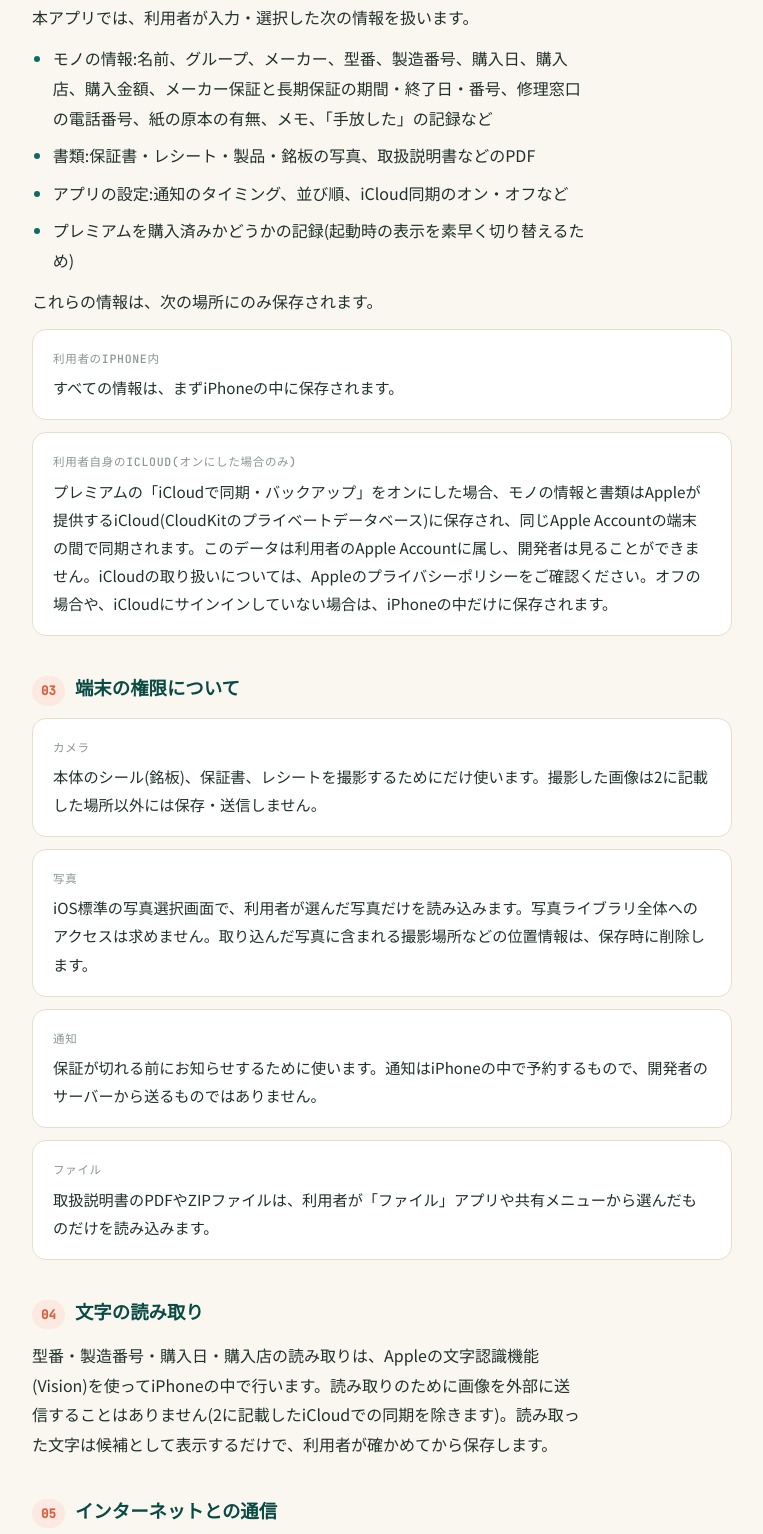
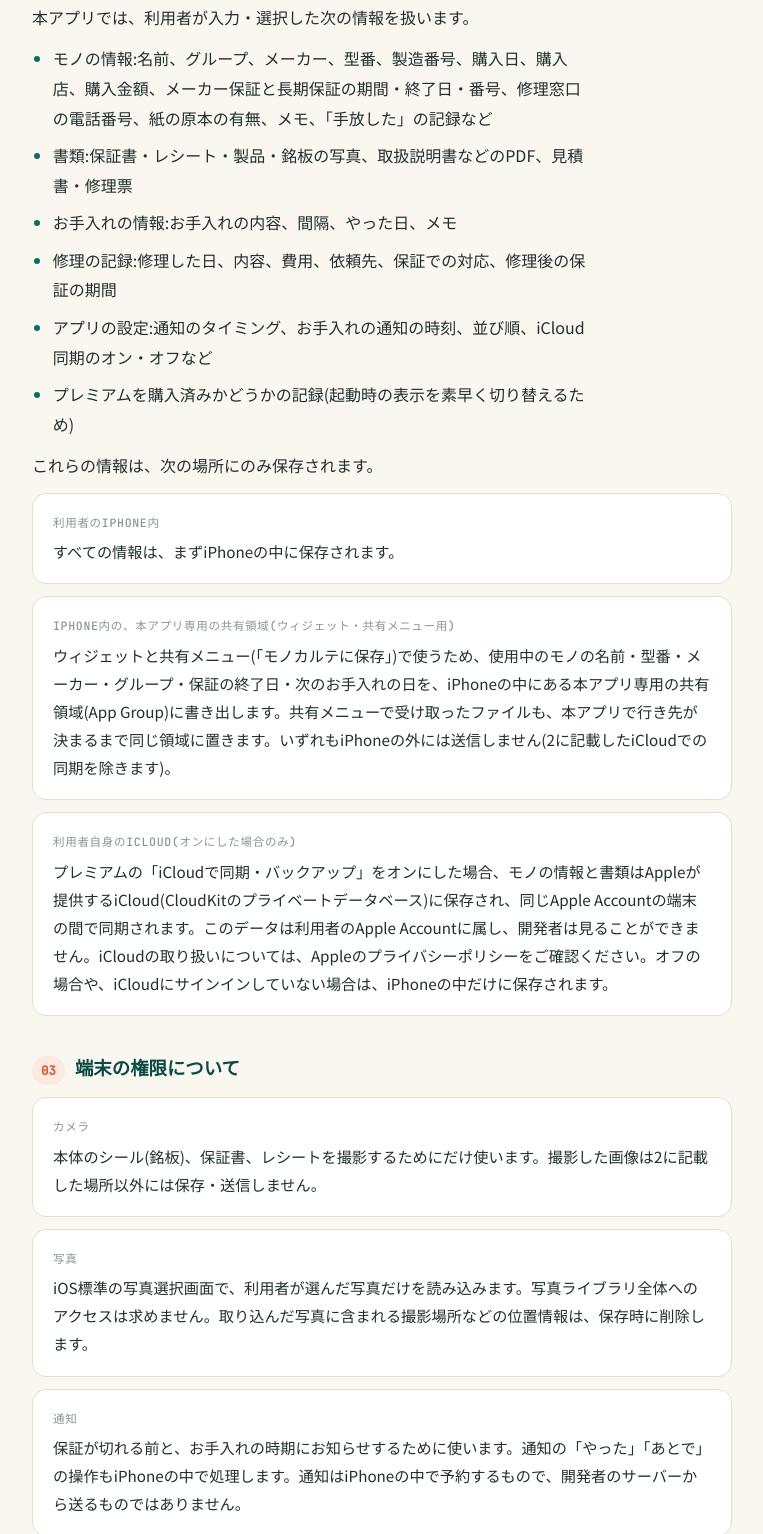
Before and after one commit to kisspi-app/monokarte-legal, a plain HTML site: page privacy.html in a window 1280 px wide. Shown: the part 743-2277 px from the top of the page, without its empty margins (258-1021 px from the left). Drawn offline with Linux system fonts and the light colour scheme; a web font is replaced by a local one.

Commit message:
privacy: v1.2 (care reminders, repair log, widgets/share extension, in-app Safari view)
Co-Authored-By: Claude Opus 5.5 <noreply@anthropic.com>
Claude-Session: https://claude.ai/code/session_01VT2gs4qPd7RHKqf1jTBzrD

```diff
--- a/privacy.html
+++ b/privacy.html
@@ -249,14 +249,20 @@
     <p>本アプリでは、利用者が入力・選択した次の情報を扱います。</p>
     <ul>
       <li>モノの情報:名前、グループ、メーカー、型番、製造番号、購入日、購入店、購入金額、メーカー保証と長期保証の期間・終了日・番号、修理窓口の電話番号、紙の原本の有無、メモ、「手放した」の記録など</li>
-      <li>書類:保証書・レシート・製品・銘板の写真、取扱説明書などのPDF</li>
-      <li>アプリの設定:通知のタイミング、並び順、iCloud同期のオン・オフなど</li>
+      <li>書類:保証書・レシート・製品・銘板の写真、取扱説明書などのPDF、見積書・修理票</li>
+      <li>お手入れの情報:お手入れの内容、間隔、やった日、メモ</li>
+      <li>修理の記録:修理した日、内容、費用、依頼先、保証での対応、修理後の保証の期間</li>
+      <li>アプリの設定:通知のタイミング、お手入れの通知の時刻、並び順、iCloud同期のオン・オフなど</li>
       <li>プレミアムを購入済みかどうかの記録(起動時の表示を素早く切り替えるため)</li>
     </ul>
     <p>これらの情報は、次の場所にのみ保存されます。</p>
     <div class="card">
       <div class="label">利用者のiPhone内</div>
       <div class="value">すべての情報は、まずiPhoneの中に保存されます。</div>
+    </div>
+    <div class="card">
+      <div class="label">iPhone内の、本アプリ専用の共有領域(ウィジェット・共有メニュー用)</div>
+      <div class="value">ウィジェットと共有メニュー(「モノカルテに保存」)で使うため、使用中のモノの名前・型番・メーカー・グループ・保証の終了日・次のお手入れの日を、iPhoneの中にある本アプリ専用の共有領域(App Group)に書き出します。共有メニューで受け取ったファイルも、本アプリで行き先が決まるまで同じ領域に置きます。いずれもiPhoneの外には送信しません(2に記載したiCloudでの同期を除きます)。</div>
     </div>
     <div class="card">
       <div class="label">利用者自身のiCloud(オンにした場合のみ)</div>
@@ -276,11 +282,11 @@
     </div>
     <div class="card">
       <div class="label">通知</div>
-      <div class="value">保証が切れる前にお知らせするために使います。通知はiPhoneの中で予約するもので、開発者のサーバーから送るものではありません。</div>
+      <div class="value">保証が切れる前と、お手入れの時期にお知らせするために使います。通知の「やった」「あとで」の操作もiPhoneの中で処理します。通知はiPhoneの中で予約するもので、開発者のサーバーから送るものではありません。</div>
     </div>
     <div class="card">
       <div class="label">ファイル</div>
-      <div class="value">取扱説明書のPDFやZIPファイルは、利用者が「ファイル」アプリや共有メニューから選んだものだけを読み込みます。</div>
+      <div class="value">取扱説明書のPDF、写真、ZIPファイルは、利用者が「ファイル」アプリや共有メニュー(「モノカルテに保存」)から選んだものだけを読み込みます。</div>
     </div>
   </section>
 
@@ -296,7 +302,7 @@
       <li>2に記載したiCloudでの同期(オンにした場合)</li>
       <li>6に記載したApp Storeでの購入・購入の復元</li>
     </ul>
-    <p>このほか、カルテ画面の「取説を探す」を押すと、登録したメーカー名と型番で検索するページをSafariで開きます。このとき検索語(メーカー名・型番)は検索サービス(Google)に送られ、その取り扱いは検索サービスのプライバシーポリシーに従います。設定画面のプライバシーポリシー・サポートのリンクも、Safariで開きます。修理窓口の電話番号を押すと、iPhoneの電話アプリが開きます。</p>
+    <p>このほか、カルテ画面の「取説を探す」「リコールを確認」を押すと、登録したメーカー名と型番(型番がない場合は名前)で検索するページを、本アプリの中のSafariの画面(AppleのSFSafariViewController)で開きます。このとき検索語は検索サービス(Google)に送られ、その取り扱いは検索サービスのプライバシーポリシーに従います。「消費者庁のリコール情報サイトで探す」も同じ画面で開きます。ページの閲覧はAppleのSafariの仕組みで行われ、本アプリが閲覧の内容を受け取ることはありません。設定画面のプライバシーポリシー・サポートのリンクはSafariで開きます。修理窓口の電話番号を押すと、iPhoneの電話アプリが開きます。</p>
   </section>
 
   <section>
@@ -331,7 +337,8 @@
     <h2><span class="num">11</span>データの削除</h2>
     <ul>
       <li>モノや書類は、アプリ内でいつでも削除できます。「iCloudで同期・バックアップ」がオンの場合、アプリ内で削除したデータはiCloudからも削除されます。</li>
-      <li>本アプリを削除すると、iPhoneの中のデータは削除されます。</li>
+      <li>お手入れ・修理の記録・受け取った書類も、アプリ内でいつでも削除できます。</li>
+      <li>本アプリを削除すると、iPhoneの中のデータ(ウィジェット・共有メニュー用の共有領域を含む)は削除されます。</li>
       <li>iCloudに保存されたデータは、iPhoneの「設定」→ 利用者名 →「iCloud」→「アカウントのストレージを管理」から削除できます。</li>
       <li>書き出したZIPやPDFは、本アプリを削除しても残ります。必要に応じて利用者ご自身で削除してください。</li>
     </ul>
@@ -371,7 +378,7 @@
 
   <footer>
     <span>モノカルテ プライバシーポリシー</span>
-    <span>最終更新: 2026-10-28</span>
+    <span>最終更新: 2026-11-12</span>
   </footer>
 </main>
 </body>
```
